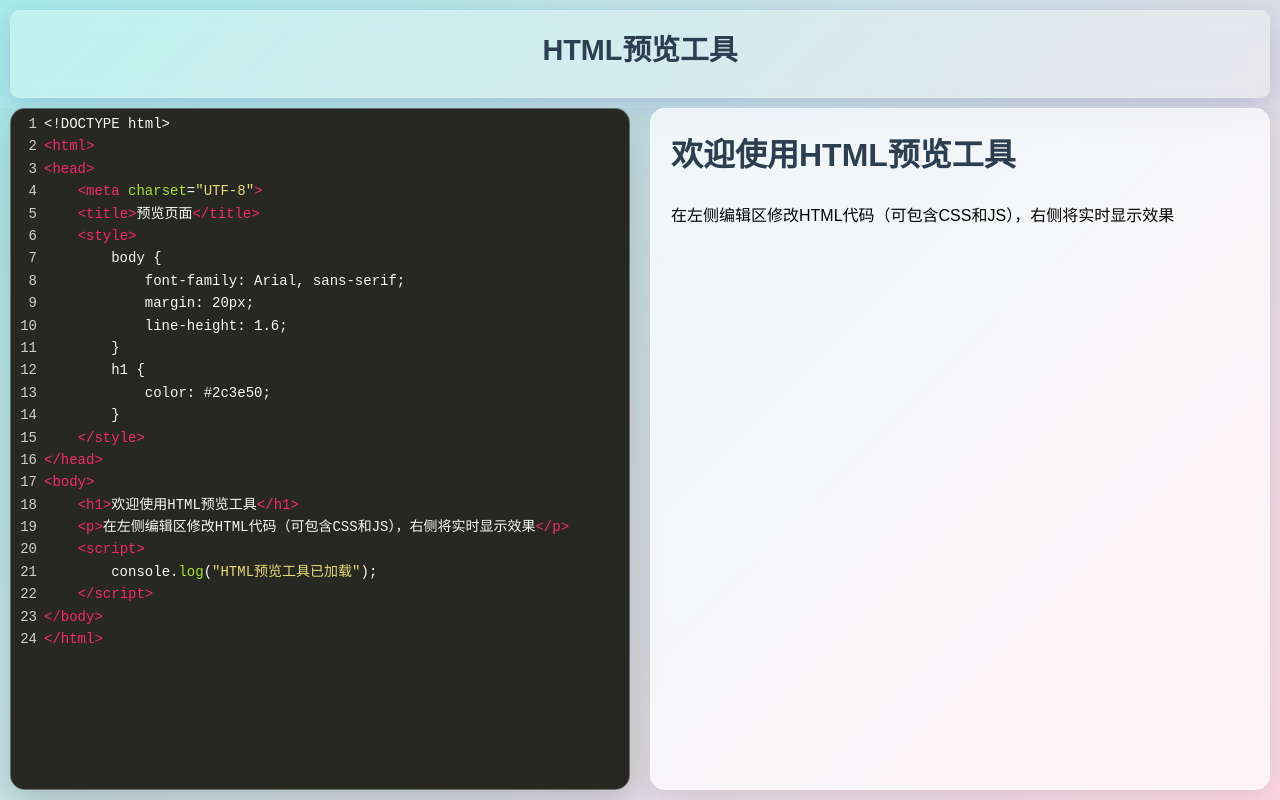
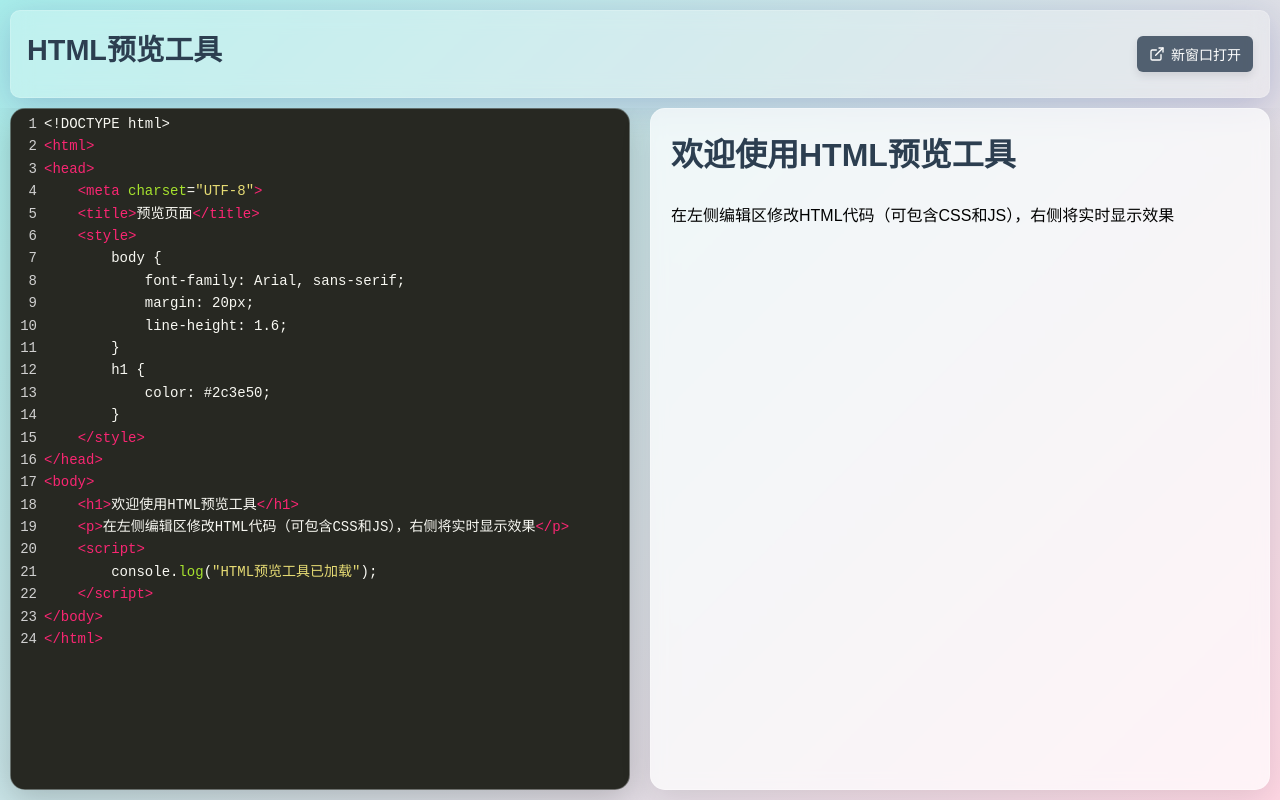
Before and after one commit to zym9863/html-preview-tool, a plain HTML site: page index.html in a window 1280 px wide. Drawn offline with nearby package versions, Linux system fonts and the light colour scheme.

Commit message:
Add button to open HTML preview in a new window

```diff
--- a/index.html
+++ b/index.html
@@ -18,6 +18,14 @@
 <body>
     <header>
         <h1>HTML预览工具</h1>
+        <button id="open-in-new-window" title="在新窗口打开预览">
+            <svg xmlns="http://www.w3.org/2000/svg" width="16" height="16" viewBox="0 0 24 24" fill="none" stroke="currentColor" stroke-width="2" stroke-linecap="round" stroke-linejoin="round">
+                <path d="M18 13v6a2 2 0 0 1-2 2H5a2 2 0 0 1-2-2V8a2 2 0 0 1 2-2h6"></path>
+                <polyline points="15 3 21 3 21 9"></polyline>
+                <line x1="10" y1="14" x2="21" y2="3"></line>
+            </svg>
+            <span>新窗口打开</span>
+        </button>
     </header>
 
     <main>
--- a/script.js
+++ b/script.js
@@ -31,6 +31,23 @@ document.addEventListener('DOMContentLoaded', function() {
         previewDocument.close();
     }
 
+    // 在新窗口打开预览功能
+    document.getElementById('open-in-new-window').addEventListener('click', function() {
+        const html = htmlEditor.getValue();
+
+        // 创建一个blob对象，用于在新窗口中打开
+        const blob = new Blob([html], { type: 'text/html' });
+        const url = URL.createObjectURL(blob);
+
+        // 在新窗口中打开
+        window.open(url, '_blank');
+
+        // 清理创建的URL对象（延迟执行以确保新窗口已经加载完成）
+        setTimeout(function() {
+            URL.revokeObjectURL(url);
+        }, 1000);
+    });
+
     // 监听编辑器变化
     htmlEditor.on('change', updatePreview);
 
--- a/styles.css
+++ b/styles.css
@@ -27,11 +27,40 @@ header {
     border: 1px solid rgba(255, 255, 255, 0.18);
     border-radius: 10px;
     margin: 10px;
+    display: flex;
+    justify-content: space-between;
+    align-items: center;
 }
 
 header h1 {
     margin-bottom: 0.5rem;
     font-size: 1.8rem;
+}
+
+#open-in-new-window {
+    background: rgba(44, 62, 80, 0.8);
+    color: white;
+    border: none;
+    border-radius: 6px;
+    padding: 8px 12px;
+    display: flex;
+    align-items: center;
+    gap: 6px;
+    cursor: pointer;
+    transition: all 0.3s ease;
+    font-size: 14px;
+    box-shadow: 0 4px 8px rgba(0, 0, 0, 0.1);
+}
+
+#open-in-new-window:hover {
+    background: rgba(44, 62, 80, 1);
+    transform: translateY(-2px);
+    box-shadow: 0 6px 12px rgba(0, 0, 0, 0.15);
+}
+
+#open-in-new-window svg {
+    width: 16px;
+    height: 16px;
 }
 
 /* 移除标签切换相关样式 */
```
